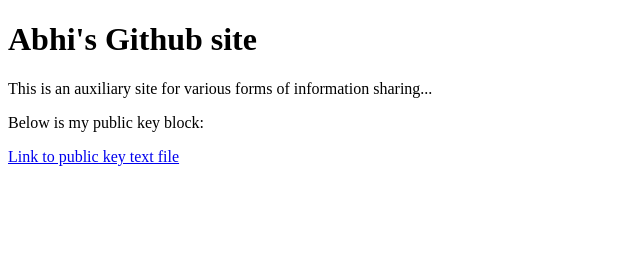
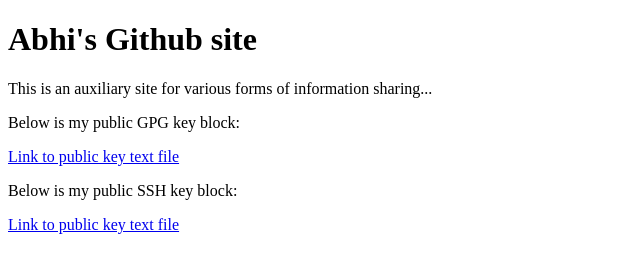
Before and after one commit to Aghosh993/Aghosh993.github.io, a plain HTML site: page index.html in a window 1280 px wide. Shown: the whole page, without its empty margins (0-640 px from the left). Drawn offline with Linux system fonts and the light colour scheme.

Commit message:
Updating keys.

```diff
--- a/index.html
+++ b/index.html
@@ -4,5 +4,8 @@
 
 <h1>Abhi's Github site</h1>
 <p>This is an auxiliary site for various forms of information sharing...</p>
-<p>Below is my public key block:</p>
-<a href="pubkey.txt">Link to public key text file</a>
+<p>Below is my public GPG key block:</p>
+<a href="public_gpg.key">Link to public key text file</a>
+
+<p>Below is my public SSH key block:</p>
+<a href="public_ssh.key">Link to public key text file</a>
```
Also changed, not shown: pubkey.txt (deleted), 2 other files.
